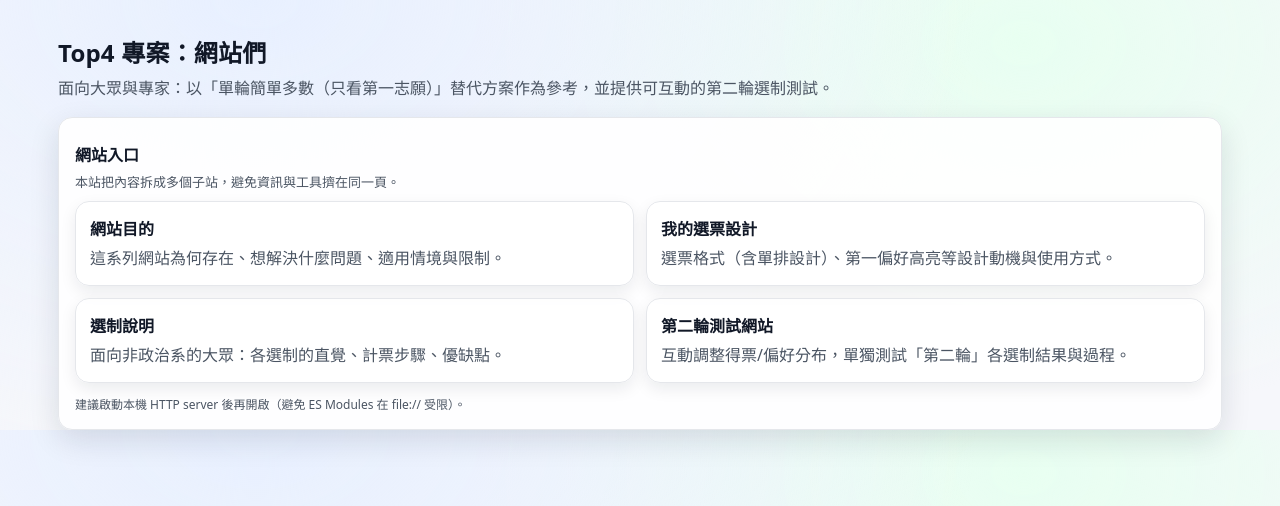
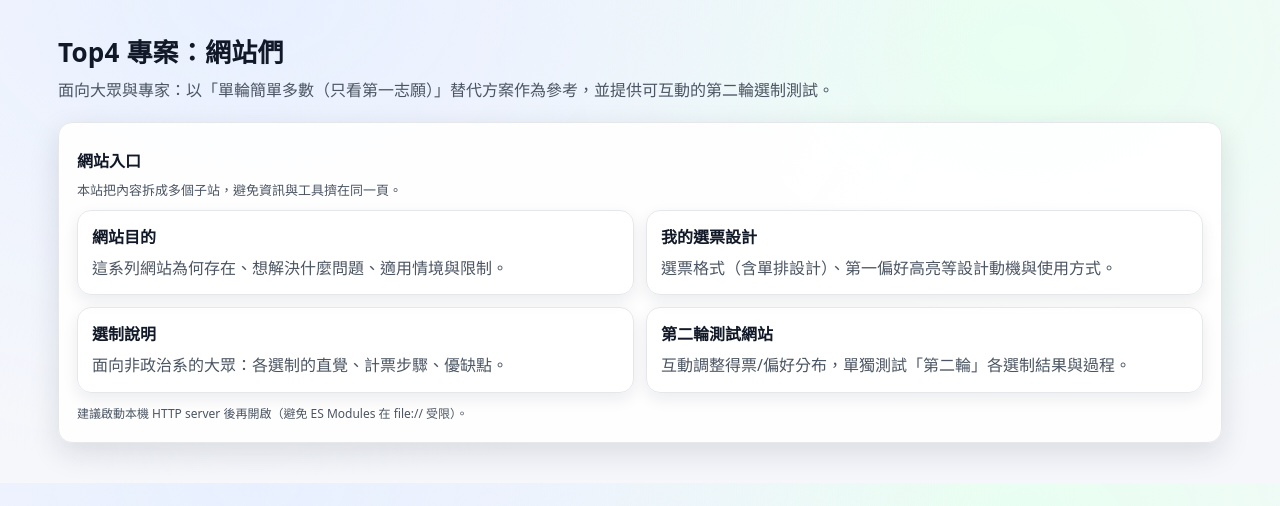
Before and after one commit to chenBoRong16/Voting-Systems-for-Second-Round, a plain HTML site: page web/index.html in a window 1280 px wide. Drawn offline with Linux system fonts and the light colour scheme.

Commit message:
Update site

```diff
--- a/web/style.css
+++ b/web/style.css
@@ -23,6 +23,7 @@ body{
   margin:0;
   font-family: ui-sans-serif, system-ui, -apple-system, Segoe UI, Roboto, Helvetica, Arial, "Apple Color Emoji", "Segoe UI Emoji";
   color: var(--text);
+  line-height: 1.55;
   background: radial-gradient(1200px 800px at 20% 0%, #e8f0ff 0%, transparent 60%),
               radial-gradient(1000px 700px at 80% 10%, #e8fff1 0%, transparent 55%),
               var(--bg);
@@ -35,18 +36,20 @@ body{
 }
 
 .header{
-  padding: 34px 0 18px;
+  padding: 32px 0 18px;
 }
 
 h1{
   margin:0 0 6px;
-  font-size: 24px;
+  font-size: 26px;
   letter-spacing: 0.2px;
 }
 
 .sub{
   margin:0;
   color: var(--muted);
+  line-height: 1.6;
+  max-width: 900px;
 }
 
 .card{
@@ -54,10 +57,12 @@ h1{
   border: 1px solid var(--border);
   border-radius: var(--radius);
   box-shadow: var(--shadow);
-  padding: 16px;
+  padding: 18px;
   overflow: hidden;
 }
 .card.overflowVisible{ overflow: visible; }
+
+main.container{ padding-bottom: 40px; }
 
 .controls{
   display:flex;
@@ -204,7 +209,7 @@ select{
 }
 
 .h2{ margin: 8px 0 6px; font-size: 16px; }
-.hint{ color: var(--muted); margin: 0 0 10px; font-size: 13px; }
+.hint{ color: var(--muted); margin: 0 0 10px; font-size: 13px; line-height: 1.55; }
 
 .tableWrap{
   overflow:auto;
@@ -468,6 +473,7 @@ select{
   color: var(--muted);
   font-size: 13px;
   margin-bottom: 8px;
+  font-weight: 600;
 }
 
 .summaryRow{
```
Also changed, not shown: web/round2/index.html (+7 -7 lines).
